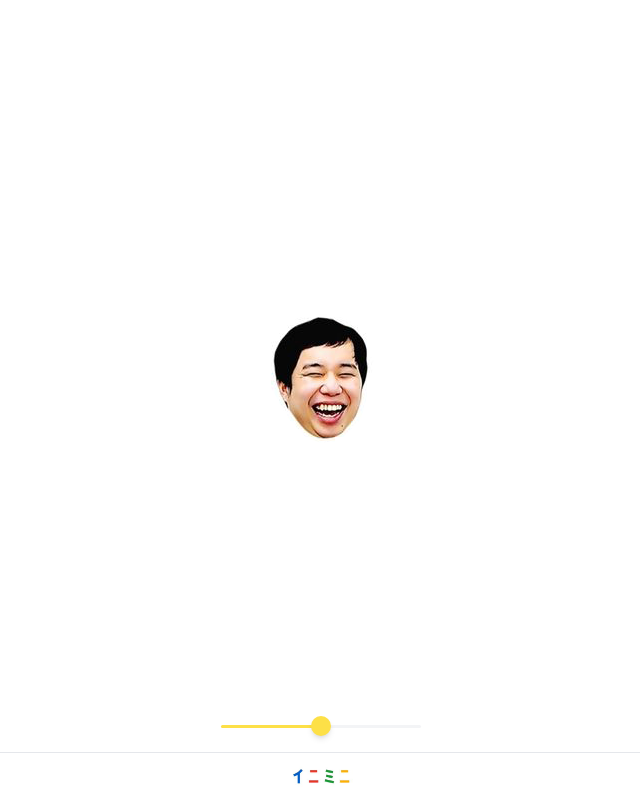
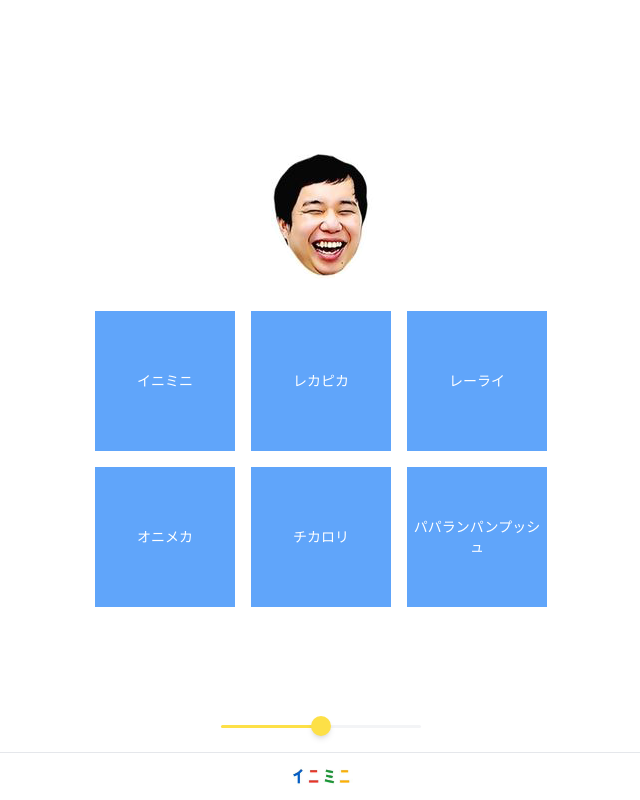
Before and after one commit to Yuki-Sakaguchi/inimini-sampler, a Next.js app: page / in a window 1280 px wide. Shown: the whole page, without its empty margins (319-959 px from the left). Built offline with nearby package versions, Linux system fonts and the light colour scheme; no server answers.

Commit message:
[update] サンプラーのUIをつくった

```diff
--- a/src/pages/index.tsx
+++ b/src/pages/index.tsx
@@ -1,3 +1,4 @@
+import type { FC, ReactNode } from 'react';
 import type { NextPage } from 'next';
 import useSound from 'use-sound';
 import { useState } from 'react';
@@ -5,6 +6,20 @@ import { useState } from 'react';
 import Image from 'next/image';
 import * as Slider from '@radix-ui/react-slider';
 import { Layout } from '@/components/Layout';
+
+const SamplerButton: FC<{ children: ReactNode; onClick: () => void }> = ({
+  children,
+  onClick,
+}) => {
+  return (
+    <button
+      className="flex aspect-square h-full items-center justify-center bg-blue-400 text-sm text-white"
+      onClick={onClick}
+    >
+      {children}
+    </button>
+  );
+};
 
 /**
  * サンプラーページ
@@ -15,9 +30,21 @@ const Sampler: NextPage = () => {
 
   return (
     <Layout>
-      <button onClick={() => play()} className="active:scale-95">
-        <Image src="/images/seiya.png" alt="" width="106" height="134" />
-      </button>
+      <div className="mb-6">
+        <button onClick={() => play()} className="active:scale-95">
+          <Image src="/images/seiya.png" alt="" width="106" height="134" />
+        </button>
+      </div>
+      <div className="grid w-full max-w-[500px] grid-cols-3 gap-4 px-6">
+        <SamplerButton onClick={() => play()}>イニミニ</SamplerButton>
+        <SamplerButton onClick={() => play()}>レカピカ</SamplerButton>
+        <SamplerButton onClick={() => play()}>レーライ</SamplerButton>
+        <SamplerButton onClick={() => play()}>オニメカ</SamplerButton>
+        <SamplerButton onClick={() => play()}>チカロリ</SamplerButton>
+        <SamplerButton onClick={() => play()}>
+          パパランパンプッシュ
+        </SamplerButton>
+      </div>
       <div className="absolute bottom-4 flex justify-center">
         <Slider.Root
           className="relative flex h-[20px] w-[200px] touch-none select-none items-center"
```
